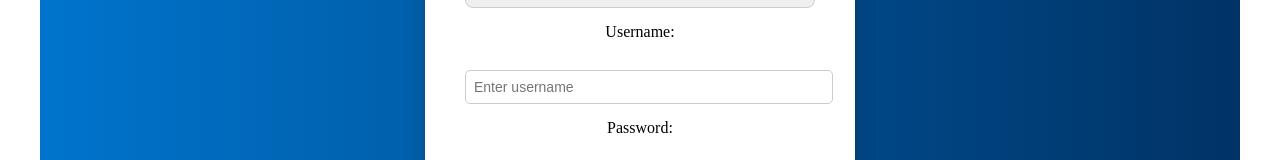
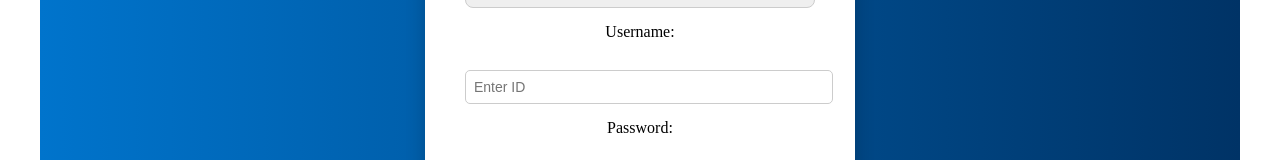
Before and after one commit to Priyadharshini-Maharajan/HospitalManagement, a React (Vite) app in the folder frontend/: page / in a window 1280 px wide. Shown: the part 380-540 px from the top of the page. Built offline with nearby package versions, Linux system fonts and the light colour scheme.

Commit message:
Updated login page

```diff
--- a/frontend/src/pages/Login.jsx
+++ b/frontend/src/pages/Login.jsx
@@ -83,7 +83,7 @@ const Login = () => {
           <input
             type="text"
             id="username"
-            placeholder="Enter username"
+            placeholder="Enter ID"
             value={username}
             onChange={(e) => setUsername(e.target.value)}
             required
```
